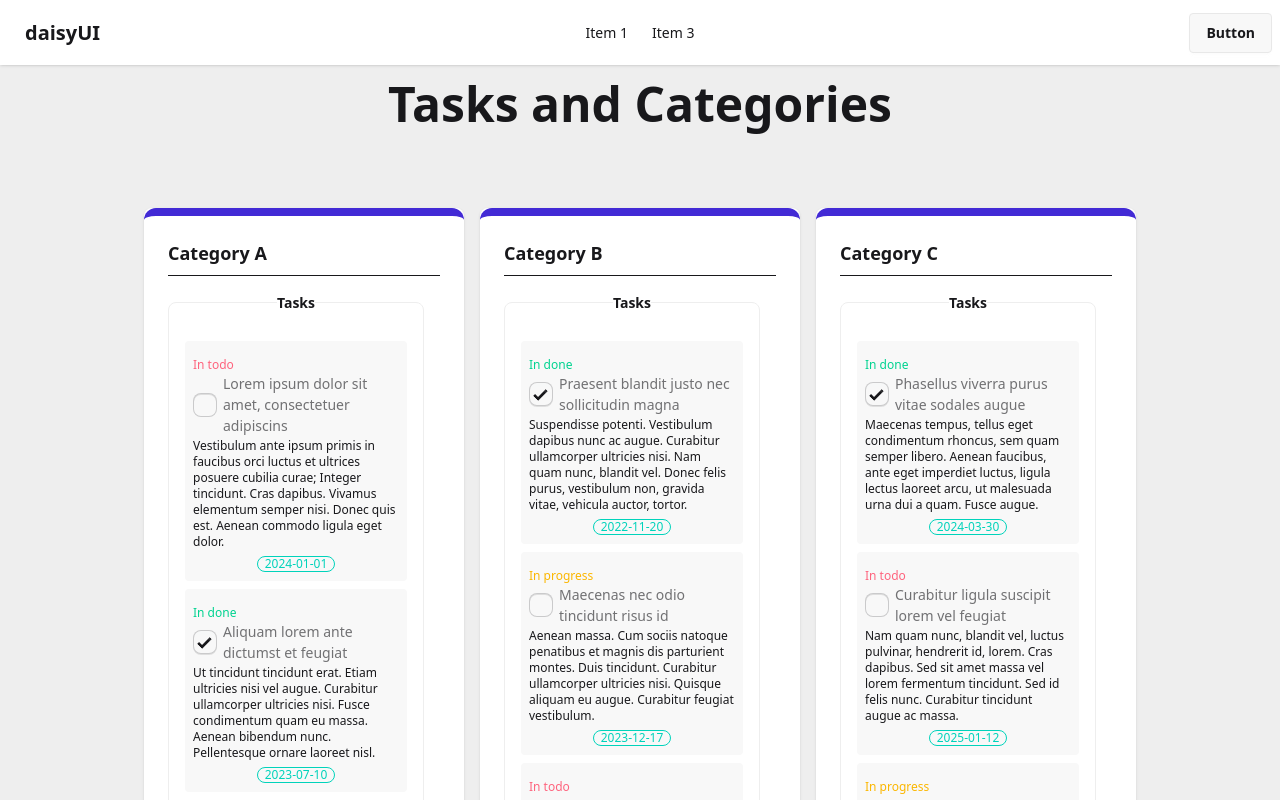
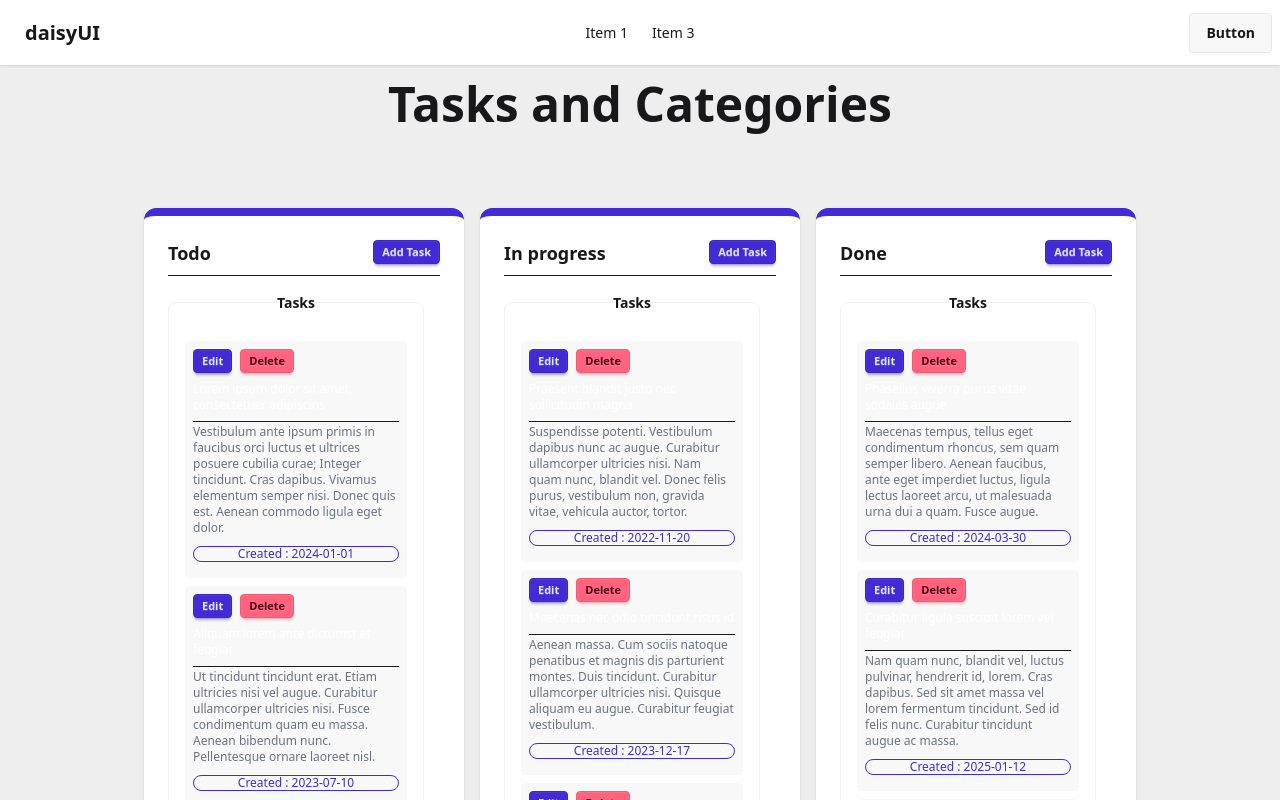
Before and after one commit to tahmidjihan/Task-Manage-Frontend, a React (Vite) app: page / in a window 1280 px wide. Shown: the top 800 px of the page. Built offline with nearby package versions, Linux system fonts and the light colour scheme.

Commit message:
added add task modal

```diff
--- a/package.json
+++ b/package.json
@@ -15,6 +15,7 @@
     "firebase": "^11.3.1",
     "react": "^19.0.0",
     "react-dom": "^19.0.0",
+    "react-icons": "^5.5.0",
     "tailwindcss": "^4.0.7"
   },
   "devDependencies": {
--- a/src/App.jsx
+++ b/src/App.jsx
@@ -10,18 +10,20 @@ function App() {
   const { tasks, setTasks } = useTasks();
 
   function handleDragEnd(result) {
-    if (!result.destination) return;
+    // if (!result.destination) return;
 
     const { source, destination } = result;
     const sourceCategory = source.droppableId;
+    // console.log(sourceCategory);
     const destinationCategory = destination.droppableId;
+    // console.log(destinationCategory);
 
     // Convert tasks object to an array to reorder
     const sourceTasksArray = Object.entries(tasks[sourceCategory]);
     const destinationTasksArray = Object.entries(tasks[destinationCategory]);
 
-    const [movedTask] = sourceTasksArray.splice(source.index, 1); // Remove from source
-    destinationTasksArray.splice(destination.index, 0, movedTask); // Insert into destination
+    const [movedTask] = sourceTasksArray.splice(source.index, 1);
+    destinationTasksArray.splice(destination.index, 0, movedTask);
 
     setTasks((prev) => ({
       ...prev,
@@ -42,7 +44,7 @@ function App() {
           </h1>
           <div className='hero-content min-w-screen text-center z-10 py-20'>
             <DragDropContext onDragEnd={handleDragEnd}>
-              <div className=' flex flex-wrap mx-auto lg:px-12 justify-center gap-4 items-start'>
+              <div className=' flex flex-wrap mx-auto lg:px-12 gap-4 items-start'>
                 {Object.keys(tasks).map((category) => (
                   <Category
                     key={category}
--- a/src/components/Category.jsx
+++ b/src/components/Category.jsx
@@ -1,6 +1,8 @@
 import React from 'react';
 import { DragDropContext, Droppable, Draggable } from '@hello-pangea/dnd';
 import useTasks from '../tasks';
+import { FaBars } from 'react-icons/fa';
+import AddTask from './addTask';
 
 function Category({ categoryTitle, titles }) {
   const { tasks, setTasks } = useTasks();
@@ -20,7 +22,15 @@ function Category({ categoryTitle, titles }) {
   return (
     <div className='card bg-base-100 w-xs shadow-sm'>
       <div className='card-body border-t-8 border-primary rounded-xl'>
-        <h2 className='card-title'>{categoryTitle}</h2>
+        <div className='flex justify-between'>
+          <h2 className='card-title'>{categoryTitle}</h2>
+          <AddTask
+            text='Add Task'
+            isEdit={false}
+            className='btn btn-primary btn-xs'>
+            Add Task
+          </AddTask>
+        </div>
         <hr />
         <Droppable droppableId={categoryTitle}>
           {(provided) => (
@@ -38,73 +48,29 @@ function Category({ categoryTitle, titles }) {
                       {...provided.draggableProps}
                       {...provided.dragHandleProps}
                       className='bg-base-200 p-2 my-2 rounded-sm relative'>
-                      <p
-                        className={`text-xs text-start ${
-                          titles[title][3] === 'done'
-                            ? 'text-success'
-                            : titles[title][3] === 'progress'
-                            ? 'text-warning'
-                            : 'text-error'
-                        } rounded-sm pt-2`}>
-                        In {titles[title][3]}
-                      </p>
-                      <label className='fieldset-label text-start'>
-                        <input
-                          type='checkbox'
-                          className='checkbox'
-                          onChange={(e) => {
-                            if (e.target.checked) {
-                              titles[title][0] = true;
-                              titles[title][1];
-                              titles[title][2];
-                              titles[title][3] = 'done';
-                              setTasks((prevTasks) => ({
-                                ...prevTasks,
-                                [categoryTitle]: {
-                                  ...prevTasks[categoryTitle],
-                                  [title]: [
-                                    true,
-                                    ...titles[title][1],
-                                    ...titles[title][2],
-                                    'done',
-                                  ],
-                                },
-                              }));
-                              // console.log(titles[title]);
-                            } else {
-                              titles[title][0] = false;
-                              titles[title][1];
-                              titles[title][2];
-                              titles[title][3] = 'todo';
-                              setTasks((prevTasks) => ({
-                                ...prevTasks,
-                                [categoryTitle]: {
-                                  ...prevTasks[categoryTitle],
-                                  [title]: [
-                                    false,
-                                    ...titles[title][1],
-                                    ...titles[title][2],
-                                    'todo',
-                                  ],
-                                },
-                              }));
-                              // console.log(titles[title]);
-                            }
-                          }}
-                          {...(titles[title][0]
-                            ? { defaultChecked: true }
-                            : {})}
-                        />
-
+                      <div>
+                        <div className='flex gap-2 flex-wrap'>
+                          <AddTask
+                            text='Edit'
+                            isEdit
+                            className='btn btn-primary btn-xs'>
+                            Edit
+                          </AddTask>
+                          <button className='btn btn-error btn-xs'>
+                            Delete
+                          </button>
+                        </div>
+                      </div>
+                      <label className='fieldset-label text-start text-xs my-2 text-white'>
                         {title}
                       </label>
-
-                      <p className='text-xs text-start my-[2px]'>
-                        {titles[title][1]}
+                      <hr />
+                      <p className='text-xs text-start my-[2px] text-gray-500'>
+                        {titles[title][0]}
                       </p>
 
-                      <p className='rounded-full text-start text-xs badge badge-xs badge-accent badge-outline'>
-                        {titles[title][2]}
+                      <p className='rounded-full text-start text-xs badge badge-xs badge-primary w-full my-2 badge-outline'>
+                        Created : {titles[title][1]}
                       </p>
                     </div>
                   )}
--- /dev/null
+++ b/src/components/addTask.jsx
@@ -0,0 +1,118 @@
+import React from 'react';
+import useTasks from '../tasks';
+
+function AddTask({ className, text, isEdit }) {
+  const { tasks, setTasks } = useTasks();
+  return (
+    <>
+      {/* Open the modal using document.getElementById('ID').showModal() method */}
+      <button
+        className={className}
+        onClick={() => document.getElementById('my_modal_5').showModal()}>
+        {text}
+      </button>
+      <dialog id='my_modal_5' className='modal modal-bottom sm:modal-middle'>
+        <div className='modal-box'>
+          <section className='flex flex-col items-center pt-6'>
+            <div className='w-full rounded-lg shadow dark:border md:mt-0 sm:max-w-md xl:p-0  dark:border-gray-700'>
+              <div className='p-6 space-y-4 md:space-y-6 sm:p-8'>
+                <h1 className='text-xl font-bold leading-tight tracking-tight text-gray-900 md:text-2xl dark:text-white'>
+                  Create a Task
+                </h1>
+                <form
+                  className='space-y-4 md:space-y-6'
+                  onSubmit={(e) => {
+                    e.preventDefault();
+                    const formData = new FormData(e.target);
+                    const dataObject = Object.fromEntries(formData);
+                    const date = new Date().toISOString().slice(0, 10);
+                    const done = dataObject.category == 'Done' ? true : false;
+                    // console.log(done);
+                    // console.log(date);
+                    const title = dataObject.title;
+                    // console.log(typeof dataObject.title);
+                    const data = {
+                      [title]: [done, dataObject.description, date],
+                    };
+                  }}>
+                  <div>
+                    <label
+                      htmlFor='name'
+                      className='block mb-2 text-sm font-medium text-gray-900 dark:text-white'>
+                      Task Title (50 characters)
+                    </label>
+                    <input
+                      type='text'
+                      name='title'
+                      id='name'
+                      onChange={(e) => {
+                        // console.log(e.target.value);
+                        if (e.target.value.split('').length > 50) {
+                          e.target.value = e.target.value.slice(0, 50);
+                          console.log('Limit Exceeded; limit is 50 characters');
+                        }
+                      }}
+                      className='bg-gray-50 border border-gray-300 text-gray-900 sm:text-sm rounded-lg focus:ring-blue-600 focus:border-blue-600 block w-full p-2.5 dark:bg-gray-700 dark:border-gray-600 dark:placeholder-gray-400 dark:text-white dark:focus:ring-blue-500 dark:focus:border-blue-500'
+                      placeholder='Task Title'
+                      required
+                    />
+                  </div>
+                  <div>
+                    <label
+                      htmlFor='category'
+                      className='block mb-2 text-sm font-medium text-gray-900 dark:text-white'>
+                      category
+                    </label>
+                    <select
+                      name='category'
+                      id='category'
+                      className='bg-gray-50 border select border-gray-300 text-gray-900 sm:text-sm rounded-lg focus:ring-blue-600 focus:border-blue-600 block w-full p-2.5 dark:bg-gray-700 dark:border-gray-600 dark:placeholder-gray-400 dark:text-white dark:focus:ring-blue-500 dark:focus:border-blue-500'
+                      required>
+                      <option defaultValue value='Todo'>
+                        Todo
+                      </option>
+                      <option value='In Progress'>In Progress</option>
+                      <option value='Done'>Done</option>
+                    </select>
+                  </div>
+                  <div>
+                    <label
+                      htmlFor='description'
+                      className='block mb-2 text-sm font-medium text-gray-900 dark:text-white'>
+                      Description (200 characters)
+                    </label>
+                    <textarea
+                      name='description'
+                      rows={5}
+                      onChange={(e) => {
+                        if (e.target.value.split('').length > 200) {
+                          e.target.value = e.target.value.slice(0, 200);
+                          // console.log('Limit Exceeded; limit is 200 characters');
+                        }
+                      }}
+                      id='description'
+                      placeholder='Your description here'
+                      className='bg-gray-50 border border-gray-300 text-gray-900 sm:text-sm rounded-lg focus:ring-blue-600 focus:border-blue-600 block w-full p-2.5 dark:bg-gray-700 dark:border-gray-600 dark:placeholder-gray-400 dark:text-white dark:focus:ring-blue-500 dark:focus:border-blue-500'
+                      required></textarea>
+                  </div>
+                  <button type='submit' className='w-full btn btn-primary'>
+                    Create Task
+                  </button>
+                </form>
+              </div>
+            </div>
+          </section>
+
+          <div className='modal-action'>
+            <form method='dialog'>
+              {/* if there is a button in form, it will close the modal */}
+              <button className='btn'>Close</button>
+            </form>
+          </div>
+        </div>
+      </dialog>
+    </>
+  );
+}
+
+export default AddTask;
--- a/src/tasks.jsx
+++ b/src/tasks.jsx
@@ -2,64 +2,46 @@ import { useState } from 'react';
 
 const useTasks = () => {
   const [tasks, setTasks] = useState({
-    'Category A': {
+    'Todo': {
       'Lorem ipsum dolor sit amet, consectetuer adipiscins': [
-        false,
         'Vestibulum ante ipsum primis in faucibus orci luctus et ultrices posuere cubilia curae; Integer tincidunt. Cras dapibus. Vivamus elementum semper nisi. Donec quis est. Aenean commodo ligula eget dolor.',
         '2024-01-01',
-        'todo',
       ],
       'Aliquam lorem ante dictumst et feugiat': [
-        true,
         'Ut tincidunt tincidunt erat. Etiam ultricies nisi vel augue. Curabitur ullamcorper ultricies nisi. Fusce condimentum quam eu massa. Aenean bibendum nunc. Pellentesque ornare laoreet nisl.',
         '2023-07-10',
-        'done',
       ],
       'Duis leo ultricies gravida lorem erat': [
-        false,
         'Nullam dictum felis eu pede mollis pretium. Integer tincidunt. Cras dapibus. Vivamus elementum semper nisi. Nullam sagittis. Sed consequat, leo eget bibendum sodales.',
         '2025-02-10',
-        'progress',
       ],
     },
-    'Category B': {
+    'In progress': {
       'Praesent blandit justo nec sollicitudin magna': [
-        true,
         'Suspendisse potenti. Vestibulum dapibus nunc ac augue. Curabitur ullamcorper ultricies nisi. Nam quam nunc, blandit vel. Donec felis purus, vestibulum non, gravida vitae, vehicula auctor, tortor.',
         '2022-11-20',
-        'done',
       ],
       'Maecenas nec odio tincidunt risus id': [
-        false,
         'Aenean massa. Cum sociis natoque penatibus et magnis dis parturient montes. Duis tincidunt. Curabitur ullamcorper ultricies nisi. Quisque aliquam eu augue. Curabitur feugiat vestibulum.',
         '2023-12-17',
-        'progress',
       ],
       'Etiam rhoncus velit ut bibendum massa': [
-        false,
         'Donec sodales sagittis magna. Sed consequat, leo eget bibendum sodales. Vivamus in turpis risus. Pellentesque ut lacinia justo, at feugiat mi. Nulla egestas, magna sit amet sollicitudin.',
         '2021-06-05',
-        'todo',
       ],
     },
-    'Category C': {
+    'Done': {
       'Phasellus viverra purus vitae sodales augue': [
-        true,
         'Maecenas tempus, tellus eget condimentum rhoncus, sem quam semper libero. Aenean faucibus, ante eget imperdiet luctus, ligula lectus laoreet arcu, ut malesuada urna dui a quam. Fusce augue.',
         '2024-03-30',
-        'done',
       ],
       'Curabitur ligula suscipit lorem vel feugiat': [
-        false,
         'Nam quam nunc, blandit vel, luctus pulvinar, hendrerit id, lorem. Cras dapibus. Sed sit amet massa vel lorem fermentum tincidunt. Sed id felis nunc. Curabitur tincidunt augue ac massa.',
         '2025-01-12',
-        'todo',
       ],
       'Aenean vulputate ut magna vestibulum risus': [
-        false,
         'Fusce convallis metus id felis luctus adipiscing. Pellentesque egestas, neque sit amet convallis pulvinar. Ut tristique tristique velit vel dignissim. Nullam mollis ipsum sit amet aliquam.',
         '2023-09-22',
-        'progress',
       ],
     },
   });
```
Also changed, not shown: 1 other file (tests, documents, lock files or other folders).
